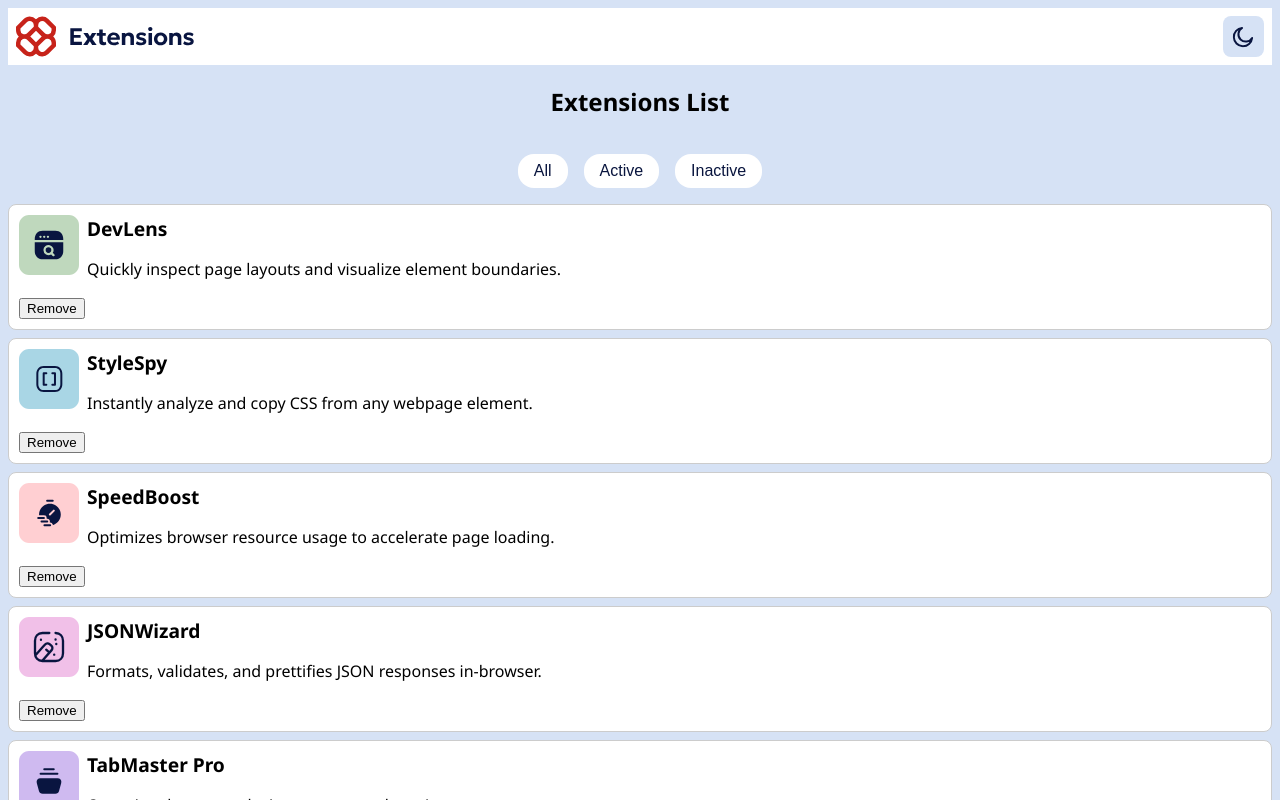
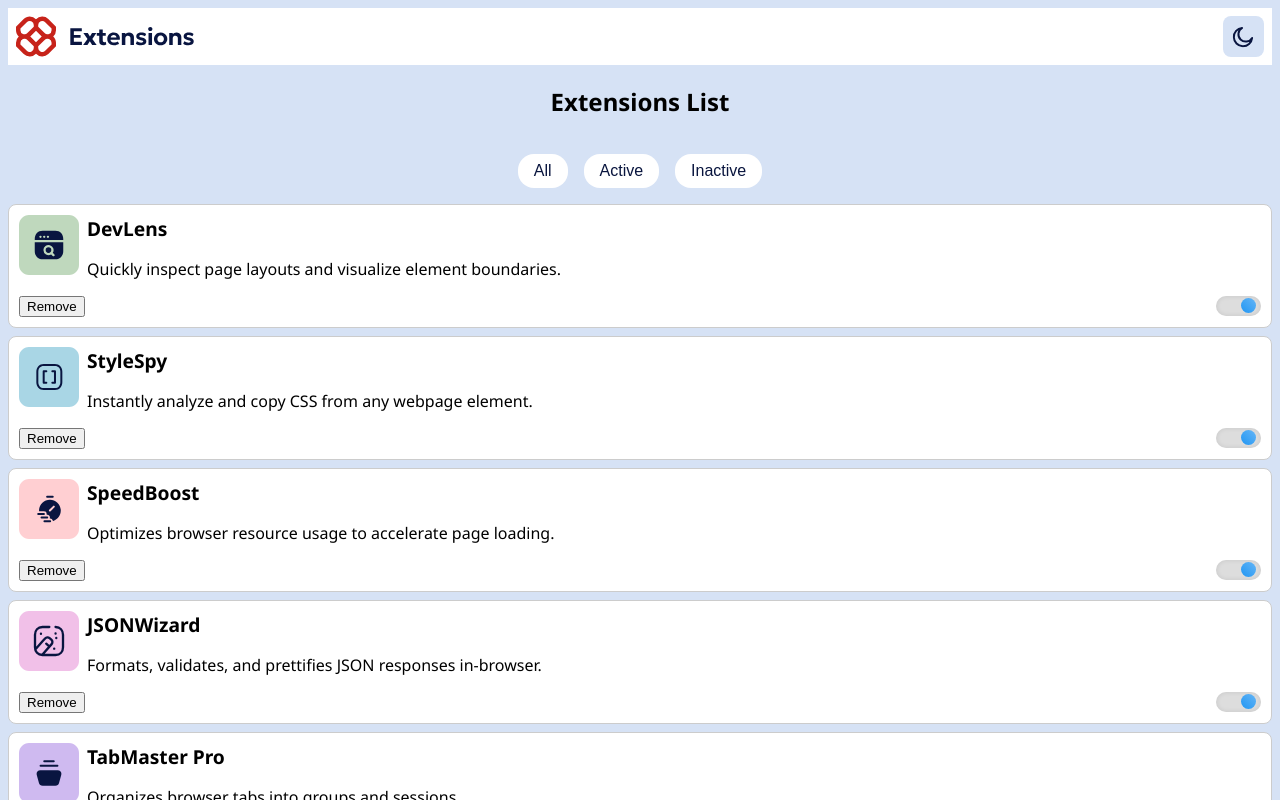
Before and after one commit to bleyyannick/browser-extension-manager-ui, a React (Vite) app: page / in a window 1280 px wide. Shown: the top 800 px of the page. Built offline with nearby package versions, Linux system fonts and the light colour scheme.

Commit message:
wip: add sliding button

```diff
--- a/src/components/ExtensionsList/ExtensionsList.tsx
+++ b/src/components/ExtensionsList/ExtensionsList.tsx
@@ -1,4 +1,6 @@
+import SlidingButton from '../SlidingButton/SlidingButton';
 import './extensions.css'
+
 
 type Extension = {
   logo: string;
@@ -25,9 +27,12 @@ export const ExtensionsList = ({ extensionList }: ExtensionsListProps) => {
         </div>
         <div className="extension_actions">
           <button>Remove</button>
-            <div className={`extensions_slider-container`}>
-               <div className="extenstions_slider-button"/>
-            </div>
+          <SlidingButton />
+          {/*
+          <div className={`extension_slider-container`}>
+               <div className="extenstion_slider-button"/>
+          </div>
+          */}
         </div>
       </article>
     )
--- a/src/components/ExtensionsList/extensions.css
+++ b/src/components/ExtensionsList/extensions.css
@@ -19,3 +19,8 @@ h2 {
     display: flex;
     gap: .5rem;
 }
+
+.extension_actions {
+    display: flex;
+    justify-content: space-between;
+}
--- /dev/null
+++ b/src/components/SlidingButton/SlidingButton.tsx
@@ -0,0 +1,18 @@
+import { useState } from 'react';
+import './SlidingButton.css';
+
+const SlidingButton = () => {
+  const [isLeft, setIsLeft] = useState(false);
+
+  const togglePosition = () => {
+    setIsLeft(!isLeft);
+  };
+
+  return (
+    <div className="slider-container" onClick={togglePosition}>
+      <div className={`slider-circle ${isLeft ? 'left' : 'right'}`} />
+    </div>
+  );
+};
+
+export default SlidingButton;
--- /dev/null
+++ b/src/components/SlidingButton/slidingButton.css
@@ -0,0 +1,51 @@
+.slider-container {
+  width: 45px;
+  height: 20px;
+  background-color: #ddd;
+  border-radius: 20px;
+  position: relative;
+  cursor: pointer;
+  transition: all 1s ease-in-out;
+  box-shadow: inset 0 0 5px rgba(0, 0, 0, 0.1);
+}
+
+.slider-circle {
+  width: 15px;
+  height: 15px;
+  border-radius: 50%;
+  background: linear-gradient(45deg, #2196F3, #64B5F6);
+  position: absolute;
+  top: 2px;
+  animation-duration: 1s;
+  animation-timing-function: ease;
+  animation-fill-mode: forwards;
+  transition: all .5s cubic-bezier(0.25, 1, 0.5, 1);
+}
+
+.slider-circle.right {
+  animation-name: slideRight;
+  background: linear-gradient(45deg, #2196F3, #64B5F6);
+}
+
+.slider-circle.left {
+  animation-name: slideLeft;
+  background: linear-gradient(45deg, #FF5722, #FF8A65);
+}
+
+@keyframes slideRight {
+  from {
+    left: 5px;
+  }
+  to {
+    right: 5px;
+  }
+}
+
+@keyframes slideLeft {
+  from {
+    right: 5px;
+  }
+  to {
+    left: 5px;
+  }
+}
```
